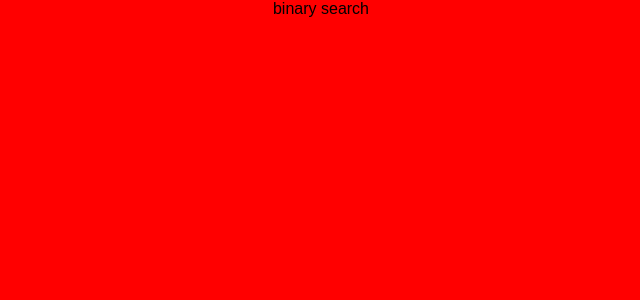
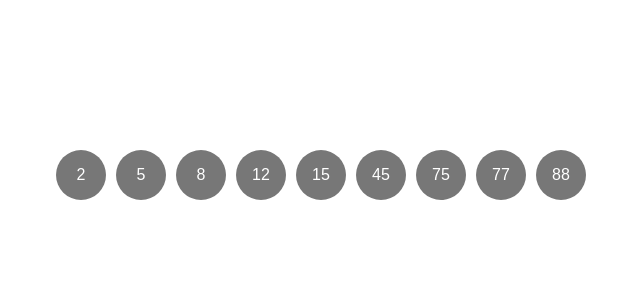
Before and after one commit to chardos/algorithm-viz, a React app: page / in a window 1280 px wide. Shown: the top 300 px of the page, without its empty margins (319-959 px from the left). Built offline with nearby package versions, Linux system fonts and the light colour scheme; the HTML template or start-up script is replaced by a standard one.

Commit message:
Added UI

```diff
--- a/src/App.js
+++ b/src/App.js
@@ -1,12 +1,12 @@
 import React, { Component } from 'react';
-import BinarySearch from './components/BinarySearch/BinarySearch';
+import BinarySearchWrap from './components/BinarySearch/BinarySearch';
 import './App.scss';
 
 class App extends Component {
   render() {
     return (
       <div className="App">
-          <BinarySearch />
+          <BinarySearchWrap />
       </div>
     );
   }
--- a/src/App.scss
+++ b/src/App.scss
@@ -1,6 +1,4 @@
-body{
-    background-color: red;
-}
+
 .App {
   text-align: center;
 }
--- a/src/components/BinarySearch/BinarySearch.js
+++ b/src/components/BinarySearch/BinarySearch.js
@@ -1,14 +1,36 @@
 import React, { Component } from 'react';
+import binarySearch from './algorithm';
+import BinarySearchBox from './BinarySearchBox';
 import './BinarySearch.scss';
 
-class BinarySearch extends Component {
-  render() {
-    return (
-      <div className="binary">
-        binary search
-      </div>
-    );
-  }
+class BinarySearchWrap extends Component {
+    constructor(){
+        super();
+        this.state = {
+            array: [2,5,8,12,15,45,75,77,88]
+        }
+    }
+    render() {
+        var style = {
+            width: this.state.array.length * 60 - 10
+        }
+        return (
+            <div className="binary-search">
+                <div className="binary-search-wrap" style={style}>
+                    {this.state.array.map((number, i) => {
+                        return(
+                            <BinarySearchBox
+                                key={number}
+                                position={i * 60}
+                            >
+                                {number}
+                            </BinarySearchBox>
+                        )
+                    })}
+                </div>
+            </div>
+        );
+    }
 }
 
-export default BinarySearch;
+export default BinarySearchWrap;
--- a/src/components/BinarySearch/BinarySearch.scss
+++ b/src/components/BinarySearch/BinarySearch.scss
@@ -1,3 +1,24 @@
-body{
-    background-color: red;
+.binary-search{
+    padding-top: 150px;
+    display: flex;
+    justify-content: center;
 }
+.binary-search__box-wrap{
+    position: relative;
+}
+.binary-search__box{
+    position: absolute;
+    display: flex;
+    align-items: center;
+    justify-content: center;
+    width: 50px;
+    height: 50px;
+    margin-right: 10px;
+    color: white;
+    background-color: #777;
+    border-radius: 50%;
+
+    &:last-child{
+        margin-right: 0;
+    }
+}
--- /dev/null
+++ b/src/components/BinarySearch/BinarySearchBox.js
@@ -0,0 +1,16 @@
+import React from 'react';
+
+const BinarySearchBox = function (props) {
+    const style = {
+        transform: `translateX(${props.position}px)`
+    }
+    return (
+        <div className="binary-search__box"
+            style={style}
+        >
+            {props.children}
+        </div>
+    );
+};
+
+export default BinarySearchBox;
--- /dev/null
+++ b/src/components/BinarySearch/algorithm.js
@@ -0,0 +1,11 @@
+const binarySearch = (array, number, low = 0, high = array.length - 1) => {
+    const mid = Math.floor(low + (high - low) / 2);
+    if (number === array[mid]) return mid;
+    if (low === high) return null;
+    if (number < array[mid]) return binarySearch(array, number, low, mid - 1);
+    if (number > array[mid]) return binarySearch(array, number, mid + 1, high);
+}
+
+export default binarySearch;
+
+//binarySearch( [2,4,5,6,12,14,15,17,18], 2 );
```
